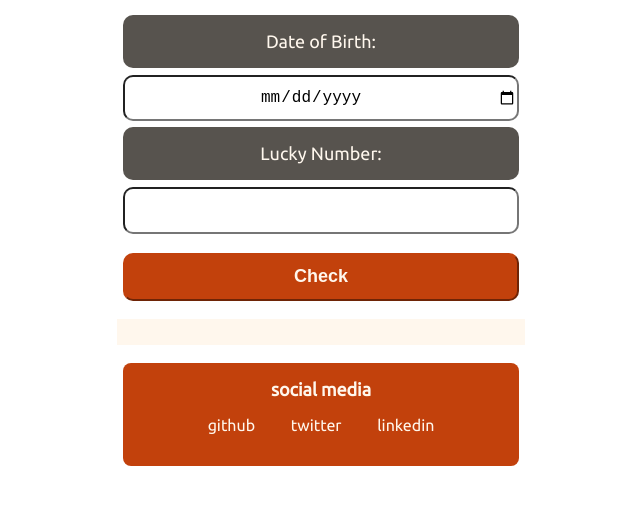
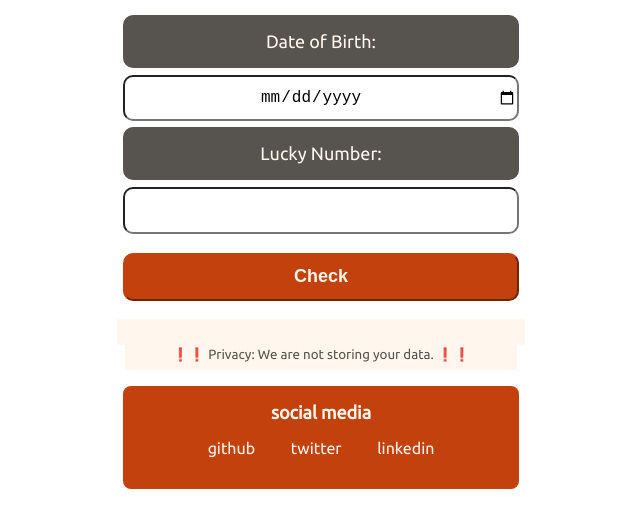
Before and after one commit to mridul-arora/neogcamp-mark11, a plain HTML site: page index.html in a window 1280 px wide. Shown: the part 90-618 px from the top of the page, without its empty margins (319-959 px from the left). Drawn offline with Linux system fonts and the light colour scheme.

Commit message:
feat: privacy notice added

```diff
--- a/index.html
+++ b/index.html
@@ -19,7 +19,9 @@
       <input class="input" type="number" id="luckyNo"><br>
       <button id="checkNumber">Check</button>
       <p id="displayMsg"></p>
-
+      <small>
+        <p id="displayNote">❗❗ Privacy: We are not storing your data. ❗❗</p>
+      </small>
     </div>
 
     <div class="footer">
@@ -42,4 +44,5 @@
     <script src="/main.js" type="text/javascript"></script>
   </center>
 </body>
+
 </html>
--- a/style.css
+++ b/style.css
@@ -63,7 +63,7 @@ body {
     font-weight: bold;
 }
 
-#displayMsg {
+#displayMsg{
     text-align: center;
     max-width: 392px;
     width: 100%;
@@ -73,6 +73,17 @@ body {
     color: var(--dark-gray);
     font-size: large;
     padding: 0.5rem;
+}
+#displayNote {
+  text-align: center;
+  max-width: 392px;
+  width: 100%;
+  min-height: 10px;
+  height: 100%;
+  background-color: var(--off-white);
+  color: var(--dark-gray);
+  padding: 1rem 0 0.5rem 0;
+  margin-top: -2rem;
 }
 
 /** footers **/
```
Lines whose indentation alone changed are shown as unchanged.
